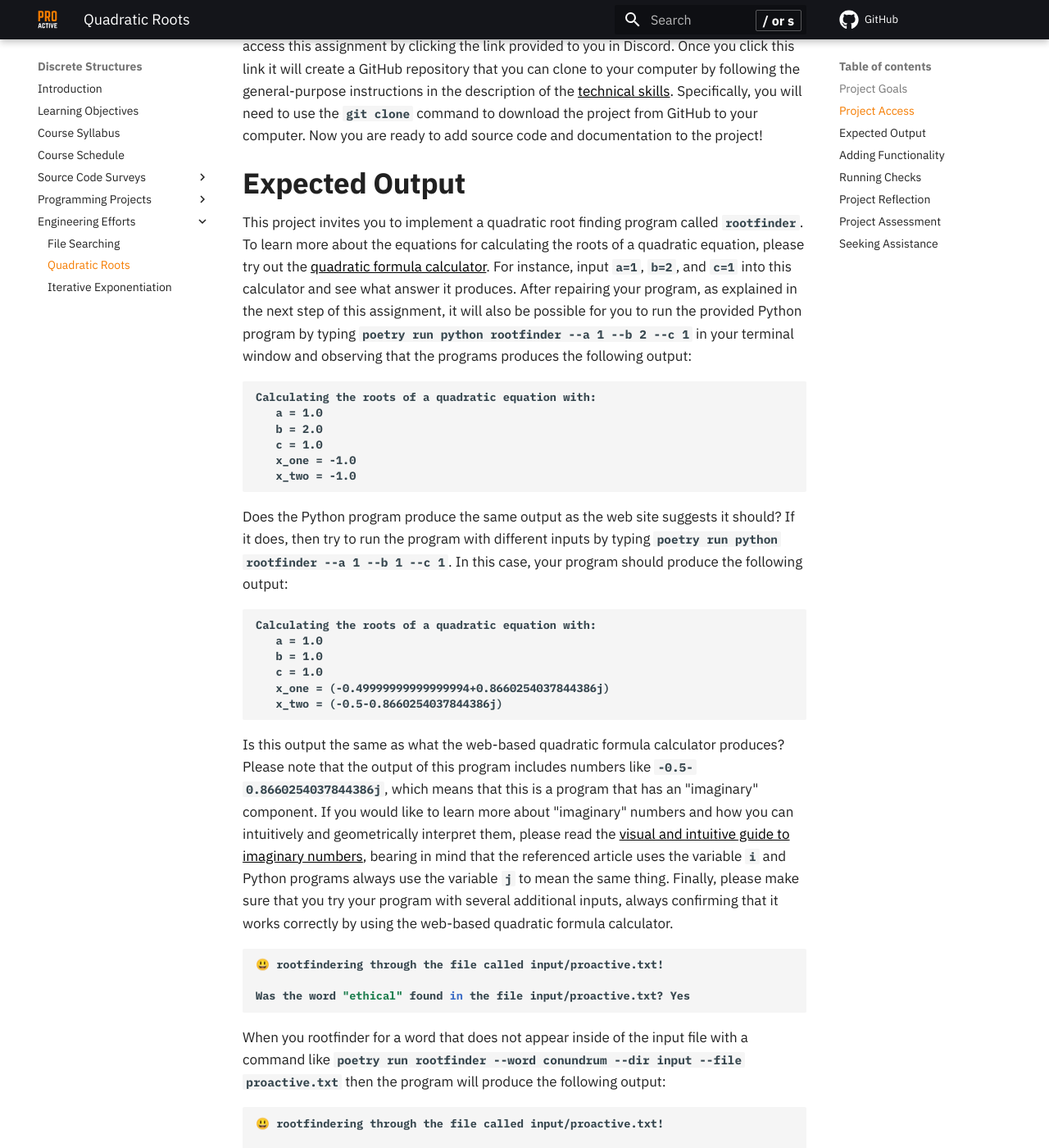
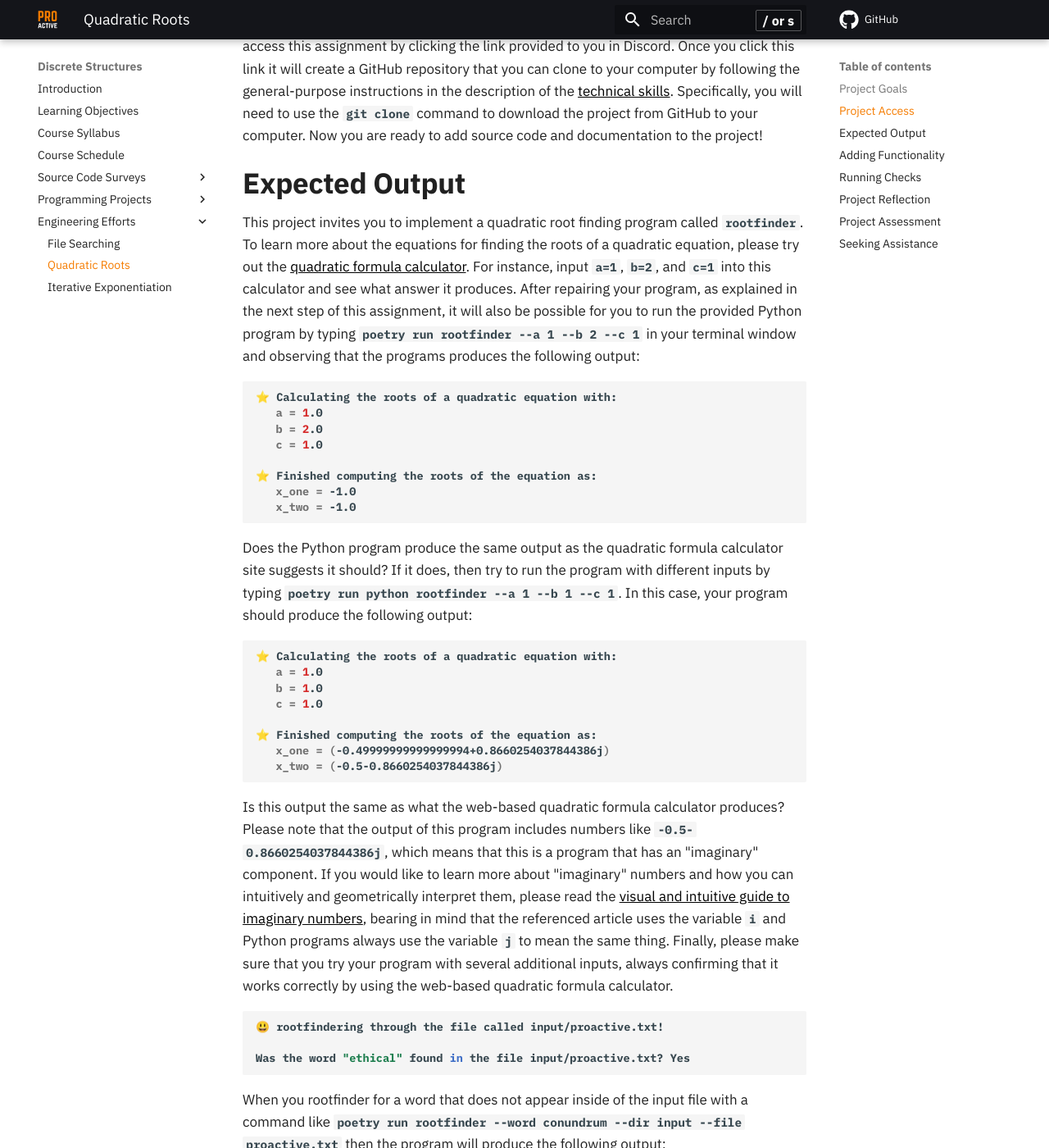
Before and after one commit to ProactiveProgrammers/www.proactiveprogrammers.com, an MkDocs documentation site: the page built from docs/discrete-structures/engineering-efforts/quadratic-roots.md, in a window 1280 px wide and 1400 px high, scrolled down 560 px. Shown: the whole window at 82% size. Built offline with MkDocs 1.6.1 and Material for MkDocs 9.7.7, drawn with Linux system fonts in a browser that asks for light colours; comment, search, counter and statistics services are not loaded.

Commit message:
feat: Improve output examples in quadratic-roots for discrete-structures.

````diff
--- a/docs/discrete-structures/engineering-efforts/quadratic-roots.md
+++ b/docs/discrete-structures/engineering-efforts/quadratic-roots.md
@@ -28,34 +28,38 @@ project!
 ## Expected Output
 
 This project invites you to implement a quadratic root finding program called
-`rootfinder`. To learn more about the equations for calculating the roots of a
+`rootfinder`. To learn more about the equations for finding the roots of a
 quadratic equation, please try out the [quadratic formula
 calculator](https://www.calculatorsoup.com/calculators/algebra/quadratic-formula-calculator.php).
 For instance, input `a=1`, `b=2`, and `c=1` into this calculator and see what
 answer it produces. After repairing your program, as explained in the next step
 of this assignment, it will also be possible for you to run the provided Python
-program by typing `poetry run python rootfinder --a 1 --b 2 --c 1` in your
+program by typing `poetry run rootfinder --a 1 --b 2 --c 1` in your
 terminal window and observing that the programs produces the following output:
 
-```
-Calculating the roots of a quadratic equation with:
+```shell
+⭐ Calculating the roots of a quadratic equation with:
    a = 1.0
    b = 2.0
    c = 1.0
+
+⭐ Finished computing the roots of the equation as:
    x_one = -1.0
    x_two = -1.0
 ```
 
-Does the Python program produce the same output as the web site suggests it
-should? If it does, then try to run the program with different inputs by typing
-`poetry run python rootfinder --a 1 --b 1 --c 1`. In this case, your program
-should produce the following output:
+Does the Python program produce the same output as the quadratic formula
+calculator site suggests it should? If it does, then try to run the program with
+different inputs by typing `poetry run python rootfinder --a 1 --b 1 --c 1`. In
+this case, your program should produce the following output:
 
-```
-Calculating the roots of a quadratic equation with:
+```shell
+⭐ Calculating the roots of a quadratic equation with:
    a = 1.0
    b = 1.0
    c = 1.0
+
+⭐ Finished computing the roots of the equation as:
    x_one = (-0.49999999999999994+0.8660254037844386j)
    x_two = (-0.5-0.8660254037844386j)
 ```
````
